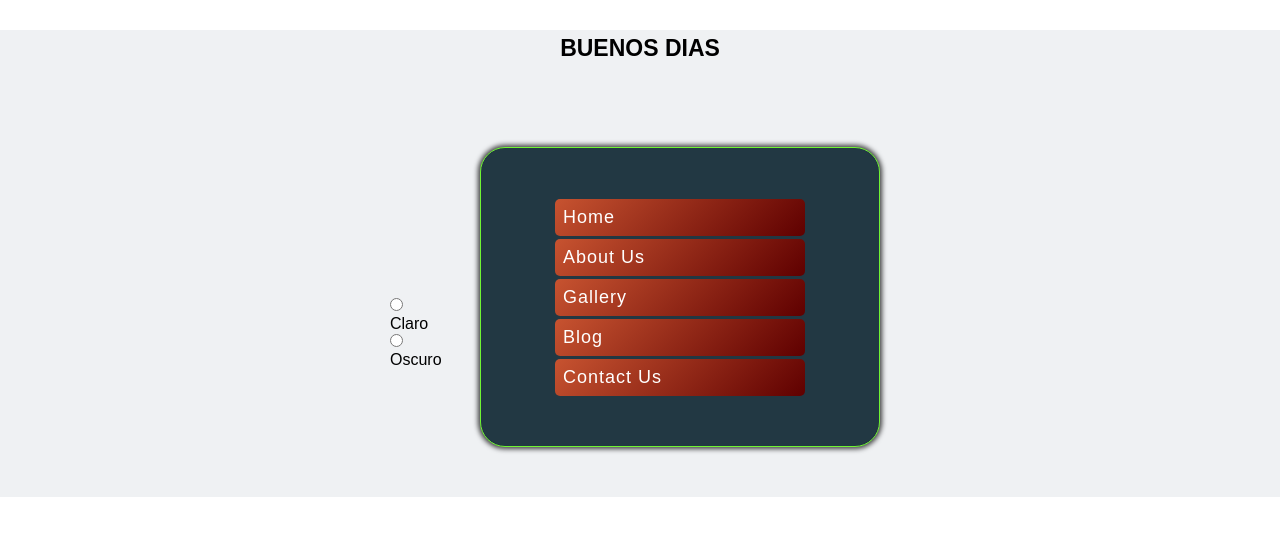
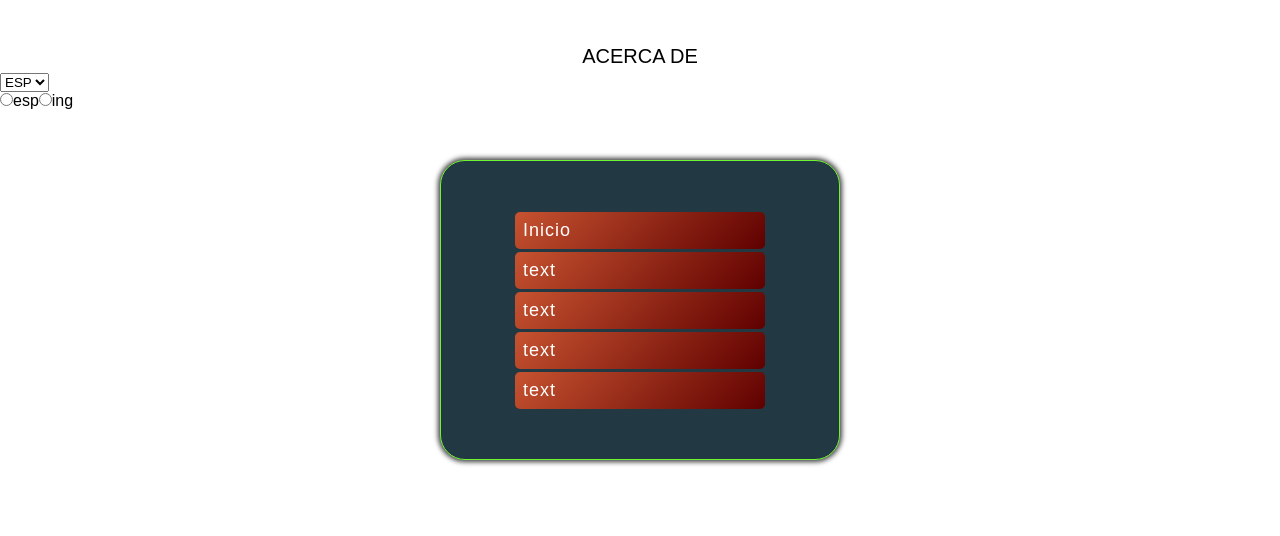
Before and after one commit to QuentinTheBard/EFI_JavaScript, a React (Create React App) app: page / in a window 1280 px wide. Shown: the top 536 px of the page. Built offline with nearby package versions, Linux system fonts and the light colour scheme.

Commit message:
funciona el idioma

```diff
--- a/src/App.css
+++ b/src/App.css
@@ -9,7 +9,13 @@
     --dark: black;
 }
 
-.App {
+
+
+.dark{
+    background-color: #0E0F19;
+}
+
+.dark .App {
     width: 100%;
     height: 100%;
     display: flex;
@@ -20,9 +26,6 @@
     font-family: Lato, sans-serif;
 }
 
-.dark{
-    background-color: #0E0F19;
-}
 
 .light{
     background-color: #EFF1F3;
--- a/src/App.js
+++ b/src/App.js
@@ -1,22 +1,28 @@
 import './App.css';
 import React from 'react';
 import Menu from './components/menuViejo'
-import Menu2 from './components/menuLeng'
+import MenuLang from './components/menuLeng'
 import "./CSS/switch.css"
-import { LanguageProvider } from './Context/LanguageContext';
+
 import {ThemeProvider} from './Context/ThemeContext';
-import Menu3 from './components/menuTheme'
+import MenuTheme from './components/menuTheme'
+import {LanguageProvider} from './Context/LanguageContext';
 
 
 
 function App() {
   return(
 
-    <div className="dark">
-      <ThemeProvider>
-      <Menu3 />
-      </ThemeProvider>
-      {/* <Menu /> */}
+    <div className="App">
+
+      <LanguageProvider>
+      <MenuLang />
+      </LanguageProvider>
+
+      {/* <ThemeProvider> */}
+      {/* <MenuTheme/> */}
+      {/* </ThemeProvider> */}
+
     </div>
   )
 }
--- a/src/Context/LanguageContext.js
+++ b/src/Context/LanguageContext.js
@@ -5,6 +5,7 @@ import { useState } from "react"
 const LanguageContext = createContext()
 
 const initialLanguage = "esp"
+
 const translation={
     esp:{
         Home: "Inicio",
@@ -25,13 +26,14 @@ const translation={
 const LanguageProvider = ({children}) => {
 
     const [language, setLanguage] = useState(initialLanguage)
-    const [text, setText] = useState(translation(language))
+    const [text, setText] = useState(translation[language])
 
     const handleLanguage = (e) =>{
         if (e.target.value === "esp"){
             setLanguage("esp")
-            setText(translation.esp);
-        }else{
+            setText(translation.esp)
+        }
+        else{
             setLanguage("eng")
             setText(translation.eng)
         }
@@ -43,6 +45,6 @@ const LanguageProvider = ({children}) => {
     )
 }
 
-export { LanguageProvider };
+export {LanguageProvider}
 
 export default LanguageContext
--- a/src/Context/ThemeContext.js
+++ b/src/Context/ThemeContext.js
@@ -5,7 +5,6 @@ import { useState } from "react"
 const ThemeContext = createContext()
 
 const initialTheme = "light"
-
 
 const ThemeProvider = ({children}) => {
 
--- a/src/components/menuLeng.js
+++ b/src/components/menuLeng.js
@@ -1,25 +1,45 @@
 import React from 'react';
 import "../CSS/style.css";
 import {useContext} from "react"
-import LanguageContext from "../Context/LanguageContext"
+import LanguageContext from '../Context/LanguageContext';
 
-const Menu2 = ({}) =>{
-    const {text, handleLanguage} = useContext(LanguageContext)
-
+function Menu2() {
+    const {text, handleLanguage} = useContext(LanguageContext);
 
     return(
         <div>
             <div className="titleContainer">
-            <h1 className="Title">BUENOS DIAS</h1>
+                <h1 className="Title">{text.About}</h1>
             </div>
-        <select name="language" onChange={handleLanguage}>
+
+            <select name="language" onClick={handleLanguage}>
                 <option value="esp">ESP</option>
                 <option value="eng">ING</option>
             </select>
+
+            <div >
+                <input
+                    type="radio"
+                    name="theme"
+                    id="light"
+                    onClick={handleLanguage}
+                    value="esp"
+                />
+                <label>esp</label>
+                <input
+                    type="radio"
+                    name="theme"
+                    id="dark"
+                    onClick={handleLanguage}
+                    value="eng"
+                />
+                    <label>ing</label>
+            </div>
+
             <section className="section">
                 <div className="DirectionsContainer">
                     <ul>
-                    <li><a href="">text</a></li>
+                        <li><a href="">{text.Home}</a></li>
                         <li><a href="">text</a></li>
                         <li><a href="">text</a></li>
                         <li><a href="">text</a></li>
```
Lines whose indentation alone changed are shown as unchanged.
